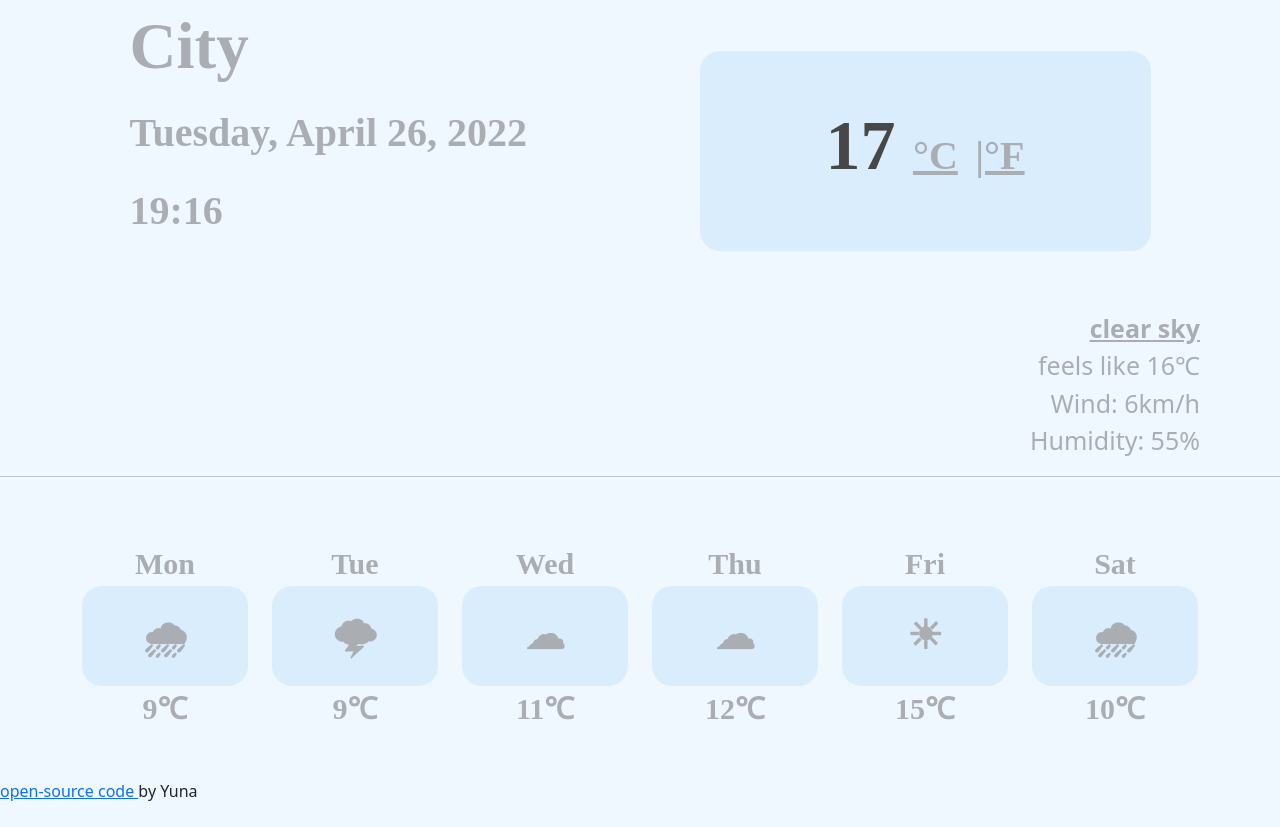
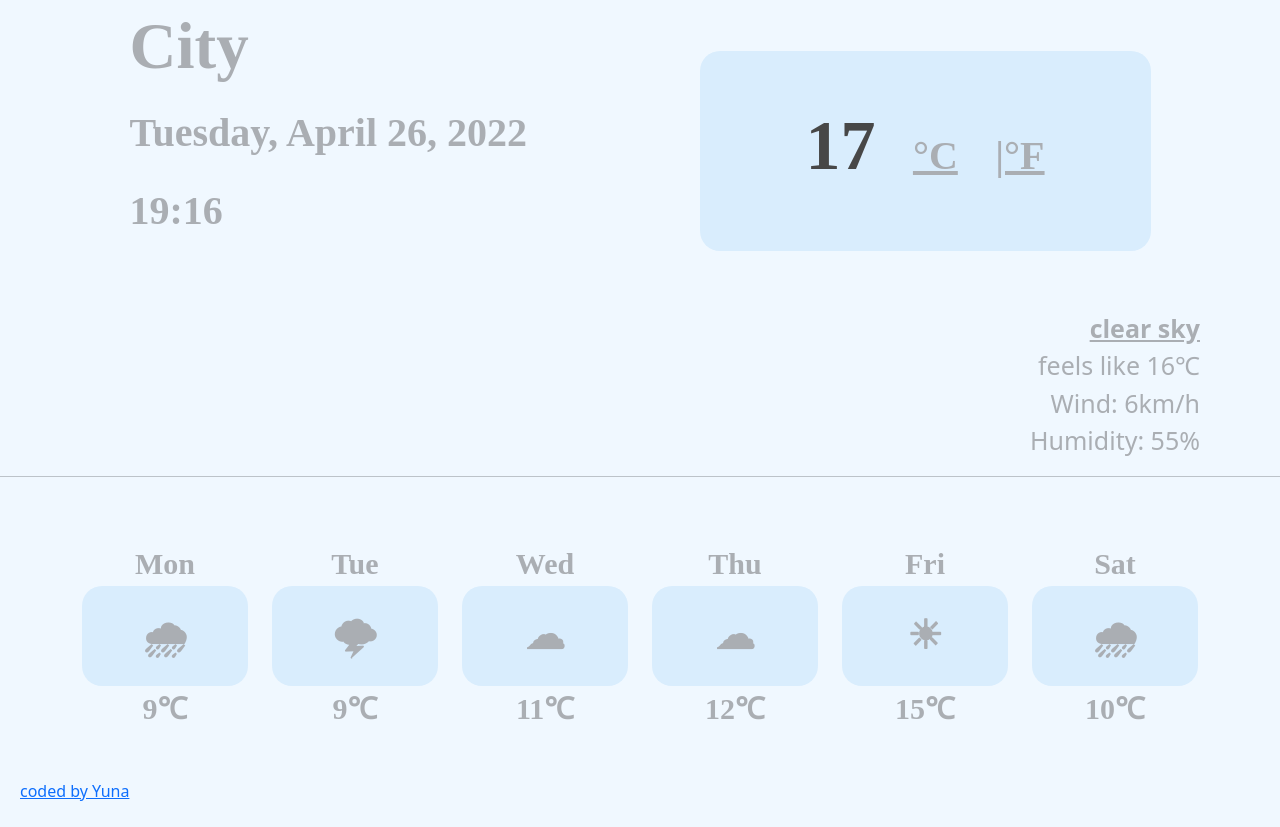
Before and after one commit to Mayam0524/my-app, a plain HTML site: page index.html in a window 1280 px wide. Shown: the part 300-1127 px from the top of the page. Drawn offline with nearby package versions, Linux system fonts and the light colour scheme.

Commit message:
edit link css

```diff
--- a/index.html
+++ b/index.html
@@ -124,9 +124,8 @@
     </div>
     <br><br>
     <a href="https://github.com/Mayam0524/my-app" target="_blank">
-        open-source code
+        coded by Yuna
     </a>
-    by Yuna
     <br><br>
     <script src="src/index.js"></script>
 </body>
--- a/src/styles.css
+++ b/src/styles.css
@@ -151,3 +151,7 @@ section {
     background-color: #aaaeb3;
     color: #d9edfd;
 }
+
+a {
+    margin-left: 20px;
+}
```
